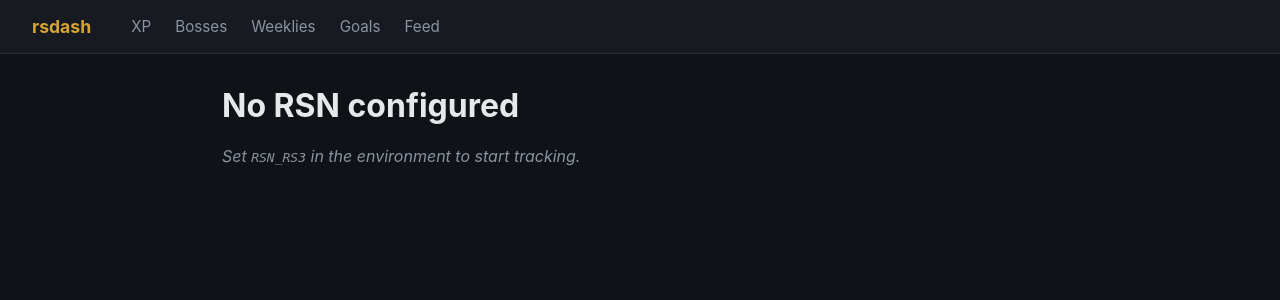
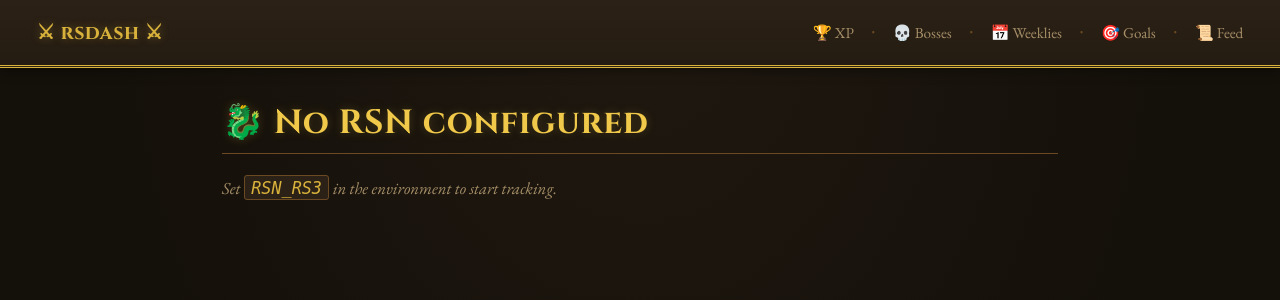
Before and after one commit to Jake-Porter/rsdash, a FastAPI app: template app/templates/home.html in a window 1280 px wide. Shown: the top 300 px of the page. Run offline with FastAPI, Linux system fonts and the light colour scheme; the template is opened without the code that fills it, so the values that code supplies are empty; parts of the project's set-up code (start-up, migrations or seed data) failed here and were passed over.

Commit message:
Add RuneScape-themed UI: gold/bronze palette, fantasy serif fonts, skill icons
Cinzel + EB Garamond fonts, warm gold/bronze/parchment color scheme
replacing the generic dark theme, ornate panel/button styling, and
skill/boss/feed-event icon mapping in app/icons.py.

Co-Authored-By: Claude Sonnet 5 <noreply@anthropic.com>

```diff
--- a/app/routers/feed.py
+++ b/app/routers/feed.py
@@ -2,6 +2,7 @@ from fastapi import APIRouter, Request
 
 from app import config
 from app.db import get_account_id, get_conn
+from app.icons import feed_icon
 from app.templating import templates
 
 router = APIRouter()
@@ -31,5 +32,5 @@ def feed_page(request: Request, filter: str = "all"):
     return templates.TemplateResponse(
         request,
         "feed.html",
-        {"rows": rows, "filter": filter, "rsn": config.RSN_RS3},
+        {"rows": rows, "filter": filter, "rsn": config.RSN_RS3, "feed_icon": feed_icon},
     )
--- a/app/routers/stats.py
+++ b/app/routers/stats.py
@@ -2,6 +2,7 @@ from fastapi import APIRouter, Request
 
 from app import config
 from app.db import get_account_id, get_conn
+from app.icons import activity_icon, feed_icon, skill_icon
 from app.templating import templates
 from app.weekbounds import current_week_start
 
@@ -85,6 +86,7 @@ def home(request: Request):
             "open_goals": open_goals,
             "weekly_summary": weekly_summary,
             "recent_feed": recent_feed,
+            "feed_icon": feed_icon,
         },
     )
 
@@ -98,7 +100,7 @@ def xp_page(request: Request):
     finally:
         conn.close()
     return templates.TemplateResponse(
-        request, "xp.html", {"rsn": config.RSN_RS3, "rows": rows}
+        request, "xp.html", {"rsn": config.RSN_RS3, "rows": rows, "skill_icon": skill_icon}
     )
 
 
@@ -111,5 +113,5 @@ def kc_page(request: Request):
     finally:
         conn.close()
     return templates.TemplateResponse(
-        request, "kc.html", {"rsn": config.RSN_RS3, "rows": rows}
+        request, "kc.html", {"rsn": config.RSN_RS3, "rows": rows, "activity_icon": activity_icon}
     )
--- a/app/static/style.css
+++ b/app/static/style.css
@@ -1,46 +1,74 @@
 :root {
-    --bg: #0f1216;
-    --panel: #171b21;
-    --border: #2a2f38;
-    --text: #e6e8eb;
-    --muted: #8b93a1;
-    --accent: #d4a531;
-    --accent-dim: #4a3f1f;
-    --green: #4caf7d;
-    --red: #d9534f;
+    --bg: #14100a;
+    --bg-glow: #1f1810;
+    --panel: #241c12;
+    --panel-alt: #2c2116;
+    --border: #6b4a23;
+    --border-bright: #d9b23c;
+    --text: #ecdfc2;
+    --muted: #a68f68;
+    --accent: #d9b23c;
+    --accent-bright: #f0c94a;
+    --accent-dim: #4a3c1a;
+    --green: #7bb86a;
+    --red: #c2564a;
+    --blue: #7ea8c9;
 }
 
 * { box-sizing: border-box; }
 
 body {
     margin: 0;
-    font-family: -apple-system, BlinkMacSystemFont, "Segoe UI", Roboto, sans-serif;
-    background: var(--bg);
+    font-family: "EB Garamond", Georgia, serif;
+    font-size: 1.05rem;
+    background:
+        radial-gradient(ellipse at top, var(--bg-glow) 0%, var(--bg) 60%),
+        repeating-linear-gradient(0deg, rgba(0,0,0,0.15) 0px, rgba(0,0,0,0.15) 1px, transparent 1px, transparent 3px);
+    background-attachment: fixed;
     color: var(--text);
+}
+
+h1, h2, .brand {
+    font-family: "Cinzel", Georgia, serif;
+    letter-spacing: 0.02em;
 }
 
 .topnav {
     display: flex;
-    gap: 1.5rem;
+    justify-content: space-between;
     align-items: center;
+    flex-wrap: wrap;
+    gap: 0.75rem;
     padding: 1rem 2rem;
-    background: var(--panel);
-    border-bottom: 1px solid var(--border);
+    background: linear-gradient(180deg, var(--panel-alt), var(--panel));
+    border-bottom: 3px double var(--border-bright);
+    box-shadow: 0 2px 12px rgba(0,0,0,0.4);
+}
+
+.nav-links {
+    display: flex;
+    align-items: center;
+    gap: 0.6rem;
+    flex-wrap: wrap;
 }
 
 .topnav a {
     color: var(--muted);
     text-decoration: none;
     font-size: 0.95rem;
+    padding: 0.2rem 0.3rem;
+    transition: color 0.15s;
 }
 
-.topnav a:hover { color: var(--text); }
+.topnav a:hover { color: var(--accent-bright); }
+
+.topnav .sep { color: var(--border); }
 
 .topnav .brand {
     color: var(--accent);
     font-weight: 700;
-    font-size: 1.1rem;
-    margin-right: 1rem;
+    font-size: 1.25rem;
+    text-shadow: 0 0 8px rgba(217, 178, 60, 0.35);
 }
 
 main {
@@ -49,7 +77,19 @@ main {
     padding: 2rem;
 }
 
-h1 { margin-top: 0; }
+h1 {
+    margin-top: 0;
+    color: var(--accent-bright);
+    text-shadow: 0 0 10px rgba(217, 178, 60, 0.25);
+    border-bottom: 1px solid var(--border);
+    padding-bottom: 0.5rem;
+}
+
+h2 {
+    color: var(--accent);
+    font-size: 1.15rem;
+    margin-top: 2rem;
+}
 
 .cards {
     display: flex;
@@ -152,44 +208,73 @@ tr:last-child td { border-bottom: none; }
 .stacked-form input {
     flex: 1;
     padding: 0.5rem 0.75rem;
-    background: var(--panel);
+    background: var(--panel-alt);
     border: 1px solid var(--border);
-    border-radius: 6px;
+    border-radius: 4px;
     color: var(--text);
+    font-family: inherit;
+}
+
+.update-form input {
+    padding: 0.4rem 0.7rem;
+    background: var(--panel-alt);
+    border: 1px solid var(--border);
+    border-radius: 4px;
+    color: var(--text);
+    font-family: inherit;
 }
 
 button {
-    padding: 0.5rem 1rem;
-    background: var(--accent-dim);
+    padding: 0.5rem 1.1rem;
+    background: linear-gradient(180deg, var(--accent-dim), #2e2510);
     border: 1px solid var(--accent);
-    border-radius: 6px;
-    color: var(--accent);
+    border-radius: 4px;
+    color: var(--accent-bright);
     cursor: pointer;
     font-weight: 600;
+    font-family: "Cinzel", serif;
+    font-size: 0.85rem;
+    letter-spacing: 0.03em;
 }
-button:hover { background: var(--accent); color: #1a1408; }
+button:hover {
+    background: linear-gradient(180deg, var(--accent), var(--accent-bright));
+    color: #1a1408;
+    box-shadow: 0 0 10px rgba(217,178,60,0.4);
+}
 
-.filter-bar { display: flex; gap: 1rem; margin-bottom: 1rem; }
+.filter-bar { display: flex; gap: 0.5rem; margin-bottom: 1rem; flex-wrap: wrap; }
 .filter-bar a {
     color: var(--muted);
     text-decoration: none;
-    padding: 0.3rem 0.7rem;
-    border-radius: 6px;
+    padding: 0.35rem 0.75rem;
+    border: 1px solid transparent;
+    border-radius: 4px;
     font-size: 0.9rem;
 }
-.filter-bar a.active { background: var(--accent-dim); color: var(--accent); }
+.filter-bar a:hover { color: var(--text); }
+.filter-bar a.active { background: var(--accent-dim); color: var(--accent-bright); border-color: var(--border); }
 
 .tag {
     display: inline-block;
     font-size: 0.75rem;
-    padding: 0.1rem 0.5rem;
-    border-radius: 4px;
-    background: var(--border);
+    padding: 0.15rem 0.55rem;
+    border-radius: 3px;
+    background: var(--panel-alt);
+    border: 1px solid var(--border);
     color: var(--text);
     margin-right: 0.4rem;
     text-transform: capitalize;
+    font-family: "Cinzel", serif;
 }
-.tag-drop { background: #4a3f1f; color: var(--accent); }
-.tag-boss_kill { background: #3a1f1f; color: var(--red); }
-.tag-quest { background: #1f3a2a; color: var(--green); }
-.tag-xp_milestone { background: #1f2a3a; color: #6ba3d9; }
+.tag-drop { border-color: var(--accent); color: var(--accent-bright); }
+.tag-boss_kill { border-color: var(--red); color: var(--red); }
+.tag-quest { border-color: var(--green); color: var(--green); }
+.tag-xp_milestone { border-color: var(--blue); color: var(--blue); }
+
+code {
+    background: var(--panel-alt);
+    border: 1px solid var(--border);
+    border-radius: 3px;
+    padding: 0.1rem 0.4rem;
+    color: var(--accent);
+}
--- a/app/templates/base.html
+++ b/app/templates/base.html
@@ -4,16 +4,25 @@
     <meta charset="UTF-8">
     <meta name="viewport" content="width=device-width, initial-scale=1.0">
     <title>{% block title %}rsdash{% endblock %}</title>
+    <link rel="preconnect" href="https://fonts.googleapis.com">
+    <link rel="preconnect" href="https://fonts.gstatic.com" crossorigin>
+    <link href="https://fonts.googleapis.com/css2?family=Cinzel:wght@600;700&family=EB+Garamond:ital,wght@0,400;0,600;1,400&display=swap" rel="stylesheet">
     <link rel="stylesheet" href="/static/style.css">
 </head>
 <body>
     <nav class="topnav">
-        <a href="/" class="brand">rsdash</a>
-        <a href="/xp">XP</a>
-        <a href="/kc">Bosses</a>
-        <a href="/weekly">Weeklies</a>
-        <a href="/goals">Goals</a>
-        <a href="/feed">Feed</a>
+        <a href="/" class="brand">⚔ rsdash ⚔</a>
+        <span class="nav-links">
+            <a href="/xp">🏆 XP</a>
+            <span class="sep">᛫</span>
+            <a href="/kc">💀 Bosses</a>
+            <span class="sep">᛫</span>
+            <a href="/weekly">📅 Weeklies</a>
+            <span class="sep">᛫</span>
+            <a href="/goals">🎯 Goals</a>
+            <span class="sep">᛫</span>
+            <a href="/feed">📜 Feed</a>
+        </span>
     </nav>
     <main>
         {% block content %}{% endblock %}
--- a/app/templates/goals.html
+++ b/app/templates/goals.html
@@ -1,7 +1,7 @@
 {% extends "base.html" %}
 {% block title %}rsdash — Goals{% endblock %}
 {% block content %}
-<h1>Goals</h1>
+<h1>🎯 Goals</h1>
 
 {% if goals %}
 <ul class="goal-list">
--- a/app/templates/home.html
+++ b/app/templates/home.html
@@ -1,7 +1,7 @@
 {% extends "base.html" %}
 {% block title %}rsdash — Home{% endblock %}
 {% block content %}
-<h1>{{ rsn or "No RSN configured" }}</h1>
+<h1>🐉 {{ rsn or "No RSN configured" }}</h1>
 
 {% if not rsn %}
 <p class="empty">Set <code>RSN_RS3</code> in the environment to start tracking.</p>
@@ -9,21 +9,21 @@
 
 <div class="cards">
     <div class="card">
-        <div class="card-label">Total Level</div>
+        <div class="card-label">🏆 Total Level</div>
         <div class="card-value">{{ overall.level if overall else "—" }}</div>
     </div>
     <div class="card">
-        <div class="card-label">Total XP</div>
+        <div class="card-label">🌟 Total XP</div>
         <div class="card-value">{{ "{:,}".format(overall.xp) if overall else "—" }}</div>
     </div>
     <div class="card">
-        <div class="card-label">Open Goals</div>
+        <div class="card-label">🎯 Open Goals</div>
         <div class="card-value">{{ open_goals }}</div>
     </div>
 </div>
 {% if last_synced %}<p class="muted">Last synced: {{ last_synced }}</p>{% else %}<p class="muted">Waiting on first sync…</p>{% endif %}
 
-<h2>This week</h2>
+<h2>📅 This week</h2>
 {% if weekly_summary %}
 <ul class="weekly-summary">
     {% for w in weekly_summary %}
@@ -34,11 +34,11 @@
 <p class="empty">No weekly tasks yet. <a href="/weekly">Add some</a>.</p>
 {% endif %}
 
-<h2>Recent activity</h2>
+<h2>📜 Recent activity</h2>
 {% if recent_feed %}
 <ul class="feed-list">
     {% for f in recent_feed %}
-    <li><span class="tag tag-{{ f.event_type }}">{{ f.event_type }}</span> {{ f.text }} <span class="muted">{{ f.occurred_at }}</span></li>
+    <li><span class="tag tag-{{ f.event_type }}">{{ feed_icon(f.event_type) }} {{ f.event_type }}</span> {{ f.text }} <span class="muted">{{ f.occurred_at }}</span></li>
     {% endfor %}
 </ul>
 {% else %}
--- a/app/templates/kc.html
+++ b/app/templates/kc.html
@@ -1,14 +1,14 @@
 {% extends "base.html" %}
 {% block title %}rsdash — Bosses{% endblock %}
 {% block content %}
-<h1>Boss / Activity Kill Counts — {{ rsn }}</h1>
+<h1>💀 Boss &amp; Activity Kill Counts — {{ rsn }}</h1>
 {% if rows %}
 <table>
     <thead><tr><th>Activity</th><th>Score / KC</th></tr></thead>
     <tbody>
     {% for r in rows %}
         <tr>
-            <td>{{ r.activity }}</td>
+            <td>{{ activity_icon(r.activity) }} {{ r.activity }}</td>
             <td>{{ "{:,}".format(r.score) }}</td>
         </tr>
     {% endfor %}
--- a/app/templates/weekly.html
+++ b/app/templates/weekly.html
@@ -1,7 +1,7 @@
 {% extends "base.html" %}
 {% block title %}rsdash — Weeklies{% endblock %}
 {% block content %}
-<h1>Weekly Tasks</h1>
+<h1>📅 Weekly Tasks</h1>
 <p class="muted">Week resets Tuesday 6 PM Mountain Time. Current week started {{ week_start.strftime("%a %b %d, %I:%M %p") }}.</p>
 
 {% if tasks %}
--- a/app/templates/xp.html
+++ b/app/templates/xp.html
@@ -1,14 +1,14 @@
 {% extends "base.html" %}
 {% block title %}rsdash — XP{% endblock %}
 {% block content %}
-<h1>Skills — {{ rsn }}</h1>
+<h1>🏆 Skills — {{ rsn }}</h1>
 {% if rows %}
 <table>
     <thead><tr><th>Skill</th><th>Level</th><th>XP</th></tr></thead>
     <tbody>
     {% for r in rows %}
         <tr class="{{ 'overall-row' if r.skill == 'Overall' }}">
-            <td>{{ r.skill }}</td>
+            <td>{{ skill_icon(r.skill) }} {{ r.skill }}</td>
             <td>{{ r.level }}</td>
             <td>{{ "{:,}".format(r.xp) }}</td>
         </tr>
```
Also changed, not shown: other parts of app/static/style.css (+34 -18 lines), app/icons.py (added, +64 -0 lines), app/templates/feed.html (+7 -7 lines).
